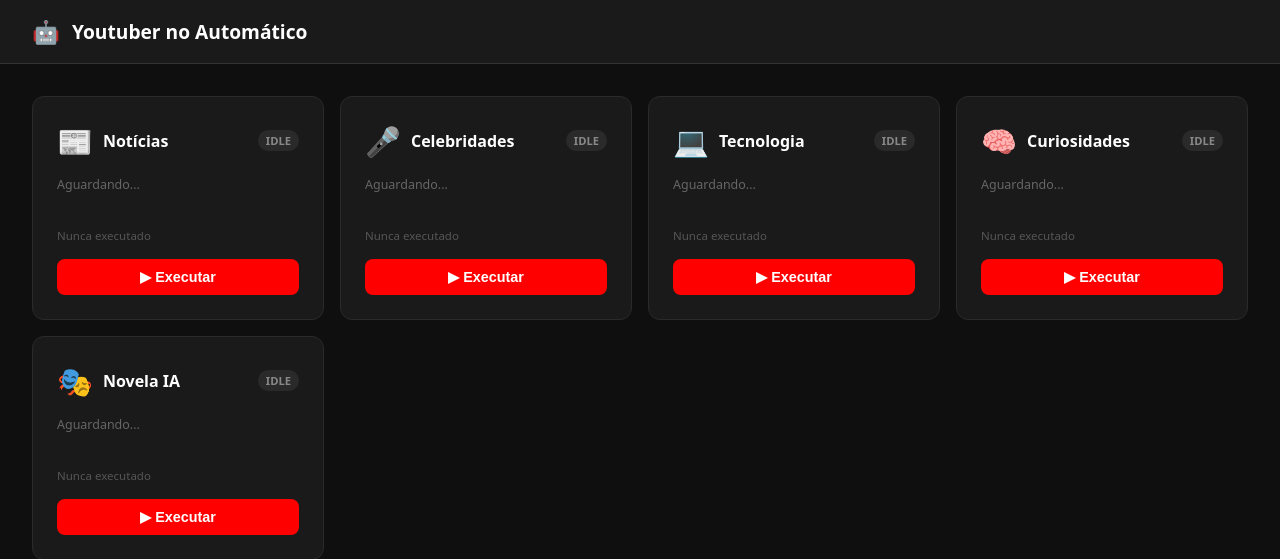
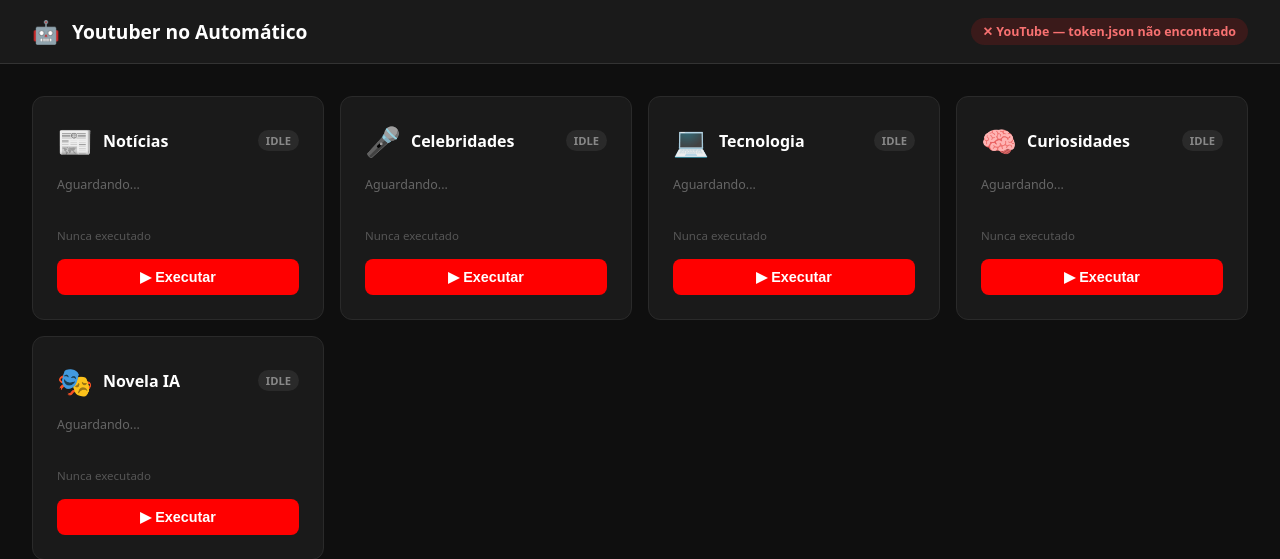
Before and after one commit to techbakimports/news-app, a FastAPI app: page / in a window 1280 px wide. Shown: the top 559 px of the page. Run offline with FastAPI, Linux system fonts and the light colour scheme.

Commit message:
feat(webserver): add YouTube token status badge to dashboard
Badge no header detecta e exibe estado do token OAuth em tempo real:
verde (válido + expiry), vermelho (expirado/revogado), renovação
automática via refresh_token quando possível. Polling a cada 60s.

Co-Authored-By: Claude Sonnet 4.6 <noreply@anthropic.com>

```diff
--- a/templates/dashboard.html
+++ b/templates/dashboard.html
@@ -27,12 +27,17 @@
     .btn-primary { background: #ff0000; color: #fff; }
     .btn-primary:hover:not(:disabled) { opacity: 0.85; }
     .last-run { font-size: 0.72rem; color: #555; }
+    .token-badge { margin-left: auto; display: flex; align-items: center; gap: 8px; font-size: 0.78rem; padding: 5px 12px; border-radius: 99px; font-weight: 600; }
+    .token-ok  { background: #1a3a1a; color: #4ade80; }
+    .token-err { background: #3a1a1a; color: #f87171; }
+    .token-unk { background: #2a2a2a; color: #888; }
   </style>
 </head>
 <body>
   <header>
     <span>🤖</span>
     <h1>Youtuber no Automático</h1>
+    <div class="token-badge token-unk" id="token-badge">▪ YouTube —</div>
   </header>
 
   <div class="grid" id="grid">
@@ -90,6 +95,26 @@
 
     // Atualiza status a cada 3s enquanto a página estiver aberta
     setInterval(pollStatus, 3000);
+
+    async function pollToken() {
+      try {
+        const res = await fetch('/token-status');
+        const data = await res.json();
+        const badge = document.getElementById('token-badge');
+        if (data.ok) {
+          badge.className = 'token-badge token-ok';
+          badge.textContent = '▶ YouTube ' + data.msg;
+        } else {
+          badge.className = 'token-badge token-err';
+          badge.textContent = '✕ YouTube — ' + data.msg;
+        }
+      } catch {
+        document.getElementById('token-badge').textContent = '▪ YouTube — erro';
+      }
+    }
+
+    pollToken();
+    setInterval(pollToken, 60000);
   </script>
 </body>
 </html>
--- a/webserver.py
+++ b/webserver.py
@@ -7,7 +7,7 @@ from __future__ import annotations
 import asyncio
 import os
 import sys
-from datetime import datetime
+from datetime import datetime, timezone
 
 from dotenv import load_dotenv
 from fastapi import FastAPI, Request
@@ -24,6 +24,43 @@ templates = Jinja2Templates(directory="templates")
 # Status em memória — pipelines rodando
 # ---------------------------------------------------------------------------
 _pipeline_status: dict[str, dict] = {}
+
+# ---------------------------------------------------------------------------
+# Token YouTube
+# ---------------------------------------------------------------------------
+TOKEN_PATH = "credentials/token.json"
+
+
+def _get_token_status() -> dict:
+    """Verifica e tenta renovar as credenciais OAuth do YouTube."""
+    if not os.path.exists(TOKEN_PATH):
+        return {"ok": False, "msg": "token.json não encontrado", "expiry": None}
+
+    try:
+        from google.oauth2.credentials import Credentials
+        from google.auth.transport.requests import Request as GRequest
+
+        creds = Credentials.from_authorized_user_file(TOKEN_PATH)
+
+        if creds.valid:
+            expiry = creds.expiry.strftime("%d/%m %H:%M") if creds.expiry else "?"
+            return {"ok": True, "msg": f"Válido até {expiry}", "expiry": expiry}
+
+        if creds.expired and creds.refresh_token:
+            try:
+                creds.refresh(GRequest())
+                with open(TOKEN_PATH, "w", encoding="utf-8") as f:
+                    f.write(creds.to_json())
+                expiry = creds.expiry.strftime("%d/%m %H:%M") if creds.expiry else "?"
+                return {"ok": True, "msg": f"Renovado — válido até {expiry}", "expiry": expiry}
+            except Exception as e:
+                msg = "Token revogado — reautenticar" if "invalid_grant" in str(e) else "Refresh falhou"
+                return {"ok": False, "msg": msg, "expiry": None}
+
+        return {"ok": False, "msg": "Token expirado — reautenticar necessário", "expiry": None}
+
+    except Exception as e:
+        return {"ok": False, "msg": f"Erro ao ler token: {e}", "expiry": None}
 
 
 def _pipeline_state(name: str) -> dict:
@@ -51,6 +88,11 @@ async def dashboard(request: Request):
 @app.get("/status")
 async def status():
     return {"ok": True, "time": datetime.now().isoformat(), "pipelines": _pipeline_status}
+
+
+@app.get("/token-status")
+async def token_status():
+    return _get_token_status()
 
 
 @app.post("/run/{pipeline}")
```
